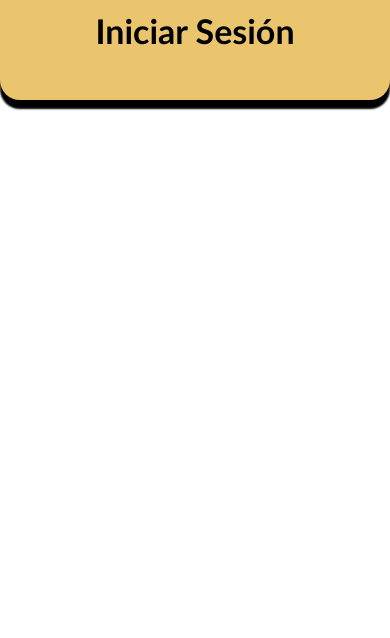
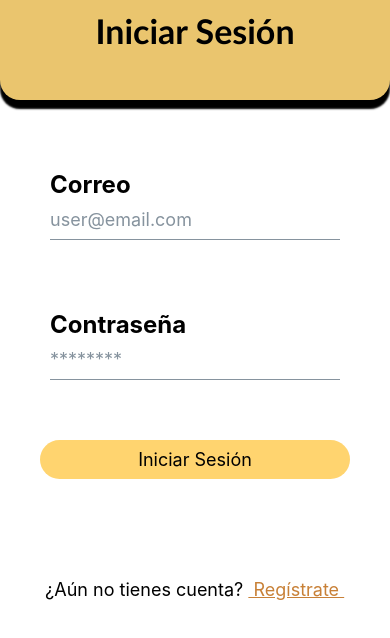
Before and after one commit to lirakarla/petAdoption, a React Native app: screen / in a window 390 px wide. Shown: the top 638 px of the page. Built offline with nearby package versions, Linux system fonts and the light colour scheme.

Commit message:
pantalla inicio

```diff
--- a/index.js
+++ b/index.js
@@ -3,7 +3,9 @@
  */
 
 import {AppRegistry} from 'react-native';
+import SplashScreen from 'react-native-splash-screen'
 //import App from './src/App';
 import Login from './src/Login';
 import {name as appName} from './app.json';
 AppRegistry.registerComponent(appName, () => Login);
+SplashScreen.hide();
--- a/package.json
+++ b/package.json
@@ -10,11 +10,14 @@
     "lint": "eslint ."
   },
   "dependencies": {
+    "@react-native-community/masked-view": "^0.1.11",
     "react": "17.0.2",
     "react-native": "0.65.1",
     "react-native-elements": "^3.4.2",
     "react-native-linear-gradient": "^2.5.6",
-    "react-native-splash-screen": "^3.2.0"
+    "react-native-safe-area-context": "^3.3.2",
+    "react-native-splash-screen": "^3.2.0",
+    "react-native-vector-icons": "^8.1.0"
   },
   "devDependencies": {
     "@babel/core": "^7.12.9",
--- /dev/null
+++ b/src/Header.js
@@ -0,0 +1,51 @@
+import React from 'react';
+
+import {
+
+  Text, StyleSheet, Image, View, StatusBar
+} from 'react-native';
+
+//para el color gradiente
+import LinearGradient from 'react-native-linear-gradient';
+const Header =({title}) =>{
+
+  return (
+    <View style={styles.header}>
+    <StatusBar
+    animated={true}
+    backgroundColor="#EAC56E"
+    barStyle={'dark-content'}
+    showHideTransition={'none'}
+    hidden={false} />
+    <Text style={styles.headerTitulo}>{title}</Text>
+    </View>
+  );
+}
+// estilo =css, es un objeto js
+var styles = {
+  header:{
+      backgroundColor: "#EAC56E",
+      height: 100,
+      borderBottomLeftRadius: 20,
+      borderBottomRightRadius: 20,
+      shadowColor: "#000000",
+    shadowOffset: {
+        width: 0,
+        height: 9,
+    },
+    shadowOpacity: 1.0,
+    shadowRadius: 1.84,
+    elevation: 10,
+  },
+  headerTitulo: {
+    fontSize: 34,
+    fontFamily: 'Gill Sans',
+    textAlign: 'center',
+    margin: 10,
+    color: '#000000',
+    fontWeight:"bold"
+  },
+
+};
+
+export default Header;
--- a/src/Login.js
+++ b/src/Login.js
@@ -1,5 +1,7 @@
 import React from 'react';
-
+import Header from './Header';
+import {Input, Button} from 'react-native-elements';
+//import Icon from 'react-native-vector-icons/FontAwesome';
 import {
 
   Text, StyleSheet, Image, View, StatusBar
@@ -10,42 +12,63 @@ import LinearGradient from 'react-native-linear-gradient';
 const Login =() =>{
 
   return (
-    <View style={styles.header}>
-    <StatusBar
-    animated={true}
-    backgroundColor="#EAC56E"
-    barStyle={'dark-content'}
-    showHideTransition={'none'}
-    hidden={false} />
-    <Text style={styles.headerTitulo}>Iniciar Sesión</Text>
+    <View style={styles.container}>
+      <Header title={"Iniciar Sesión"}> </Header>
+      <View style={styles.innerContainer}>
+        <Input containerStyle={styles.input} labelStyle={styles.label}
+          label="Correo"
+          placeholder='user@email.com'
+        />
+        <Input secureTextEntry={true}  labelStyle={styles.label}  containerStyle={styles.input}
+          label="Contraseña"
+          placeholder='********'
+        />
+         <Button  buttonStyle={styles.button} titleStyle={styles.buttonTitle}
+          title="Iniciar Sesión"
+        />
+        <Text style={styles.text}>
+           <Text > ¿Aún no tienes cuenta? </Text>
+           <Text style={styles.regis}> Regístrate </Text>
+        </Text>
+      </View>
     </View>
   );
 }
 // estilo =css, es un objeto js
 var styles = {
-  header:{
-      backgroundColor: "#EAC56E",
-      height: 100,
-      borderBottomLeftRadius: 20,
-      borderBottomRightRadius: 20,
-      shadowColor: "#000000",
-    shadowOffset: {
-        width: 0,
-        height: 9,
-    },
-    shadowOpacity: 1.0,
-    shadowRadius: 1.84,
-    elevation: 10,
+  container:{
+      flex:1
   },
-  headerTitulo: {
-    fontSize: 34,
-    fontFamily: 'Gill Sans',
-    textAlign: 'center',
-    margin: 10,
-    color: '#000000',
-    fontWeight:"bold"
+  innerContainer:{
+    flex:1,
+    padding:40,
   },
-
+  input:{
+    marginBottom:30,
+    marginTop:30,
+  },
+  label:{
+    fontSize:24,
+    color: "#000000",
+  },
+  button:{
+    backgroundColor:"#FFD46F",
+    borderRadius:20,
+    marginTop:20,
+  },
+  buttonTitle:{
+    color:"#000000",
+    fontSize:18,
+  },
+  text:{
+    color:"#000000",
+    fontSize:18,
+    marginTop:100,
+  },
+  regis:{
+    color:"#C88037",
+    textDecorationLine: 'underline'
+  }
 };
 
 export default Login;
```
Also changed, not shown: react-native.config.js (added, +7 -0 lines), 24 other files (tests, documents, lock files or other folders).
